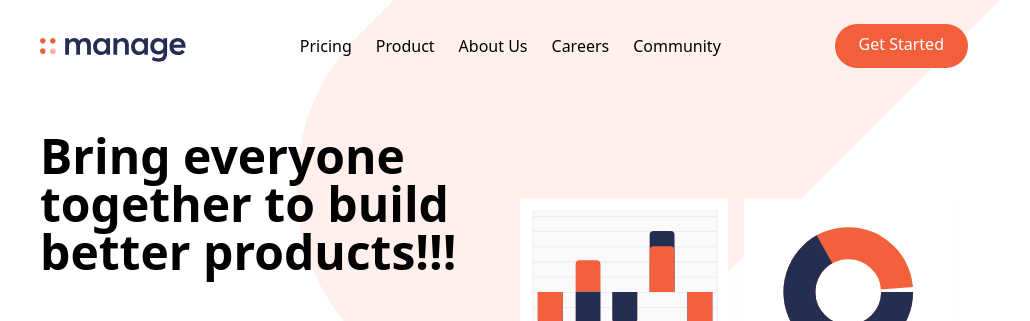
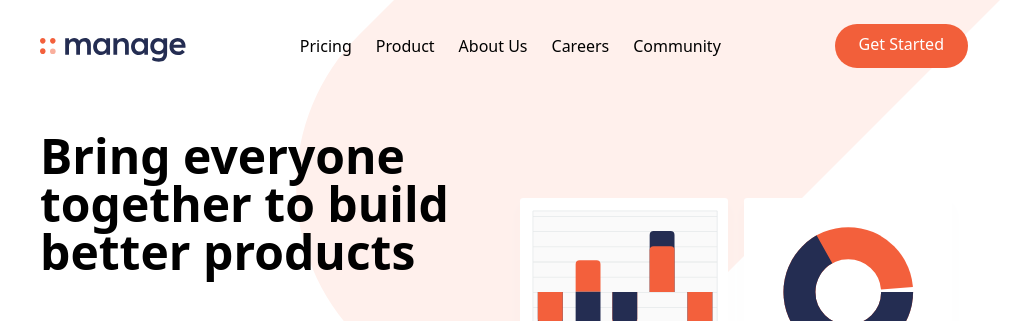
Before and after one commit to rokasblekaitis/tailwind-intro, a website: page index.html in a window 1280 px wide. Shown: the top 321 px of the page, without its empty margins (136-1166 px from the left). Drawn offline with Linux system fonts and the light colour scheme.

Commit message:
hostinger + github webhook active, removing exclamations

```diff
--- a/index.html
+++ b/index.html
@@ -55,7 +55,7 @@
           <h1
             class="max-w-md text-4xl font-bold text-center md:text-5xl md:text-left"
           >
-            Bring everyone together to build better products!!!
+            Bring everyone together to build better products
           </h1>
           <p class="max-w-sm text-center text-darkGrayishBlue md:text-left">
             Lorem ipsum dolor sit amet consectetur adipisicing elit. Dolorem,
```
